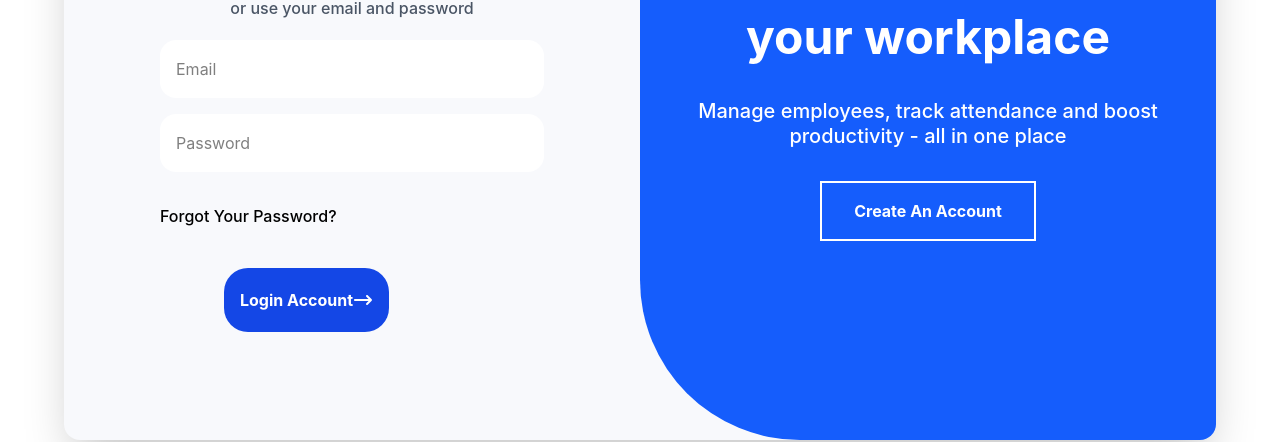
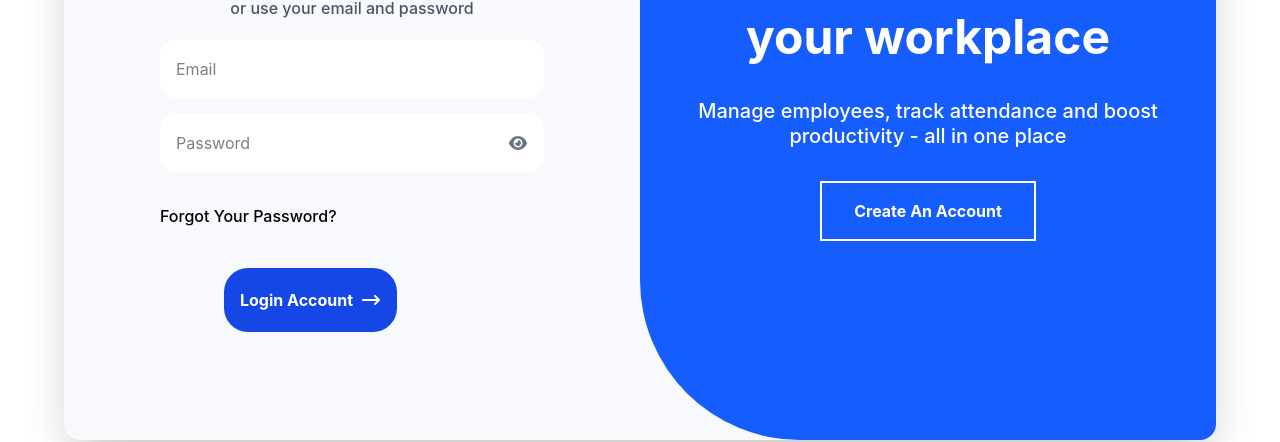
Before and after one commit to AgileRampler/EMC, a React (Vite) app: page /auth in a window 1280 px wide. Shown: the part 432-874 px from the top of the page. Built offline with nearby package versions, Linux system fonts and the light colour scheme.

Commit message:
made changes to passsoword input for more secure

```diff
--- a/src/App.jsx
+++ b/src/App.jsx
@@ -2,6 +2,7 @@ import React from 'react'
 import LandingPage from './pages/LandingPage/landingpage'
 import { Routes,Route} from 'react-router-dom'
 import AuthPage from "./pages/AuthenticationPage/authpPage"
+import Dashboard from "./pages/Dashboard/dashboard"
 
 const App = () => {
   return (
@@ -11,6 +12,7 @@ const App = () => {
 
  < Route path="/"       element={<LandingPage/>}/>
  < Route path ="/auth"  element={<AuthPage/>}/>
+    <Route path="dashboard" element={<Dashboard/>}/>
 
   </Routes>
 
--- a/src/pages/AuthenticationPage/authpPage.jsx
+++ b/src/pages/AuthenticationPage/authpPage.jsx
@@ -1,6 +1,6 @@
 import React, { useState } from 'react'
 import { FontAwesomeIcon } from '@fortawesome/react-fontawesome'
-import { faUsers,faArrowLeftLong,faCircle, faArrowRightLong } from '@fortawesome/free-solid-svg-icons'
+import { faUsers,faArrowLeftLong,faCircle, faArrowRightLong, faEye, faEyeSlash } from '@fortawesome/free-solid-svg-icons'
 import { Link, useLocation } from 'react-router-dom'
 import { faFacebook, faGithub, faGoogle, faLinkedin } from '@fortawesome/free-brands-svg-icons'
 
@@ -12,6 +12,10 @@ const location = useLocation()
   const[isLogin,setisLogin ] = useState(
       location.state?.mode === "register" ? false : true
   )
+
+  const [showLoginPassword, setShowLoginPassword] = useState(false)
+  const [showRegPassword, setShowRegPassword] = useState(false)
+  const [showRegConfirmPassword, setShowRegConfirmPassword] = useState(false)
 
   return (
     <>
@@ -88,7 +92,13 @@ const location = useLocation()
               <form className=' flex  m-4  mb-3 justify-center flex-col gap-4 leading-relaxed '>
 
                  <input className='w-full p-4 bg-white rounded-2xl' type="text" placeholder='Email' />
-                <input className='w-full bg-white rounded-2xl p-4' type="text" placeholder='Password' />
+
+                <div className='relative w-full'>
+                  <input className='w-full bg-white rounded-2xl p-4 pr-12' type={showLoginPassword ? "text" : "password"} placeholder='Password' />
+                  <button type="button" onClick={() => setShowLoginPassword(!showLoginPassword)} className='absolute right-4 top-1/2 -translate-y-1/2 text-gray-500 cursor-pointer'>
+                    <FontAwesomeIcon icon={showLoginPassword ? faEyeSlash : faEye} />
+                  </button>
+                </div>
 
                 </form>
 
@@ -98,10 +108,12 @@ const location = useLocation()
 
 
                 </div>
-                 <button className='mt-5 mx-4 lg:ms-20 w-[calc(100%-2rem)] lg:w-auto bg-blue-700 rounded-3xl hover:bg-blue-600 p-4 lg:mb-0 flex justify-center lg:justify-start cursor-pointer text-white text-l font-bold mb-10' >
+                 <Link to="/dashboard">
+                   <button className='mt-5 mx-4 lg:ms-20 w-[calc(100%-2rem)] lg:w-auto bg-blue-700 rounded-3xl hover:bg-blue-600 p-4 lg:mb-0 flex justify-center lg:justify-start cursor-pointer text-white text-l font-bold gap-2 mb-10' >
                 Login  Account
                  <span><FontAwesomeIcon icon={faArrowRightLong} style={{color: "rgb(black)",}} /></span>
                 </button>
+                 </Link>
 
 
           </div>
@@ -128,8 +140,20 @@ const location = useLocation()
 
 
                  <input className='w-full p-3 bg-white rounded-2xl' type="text" placeholder='Email' />
-                <input className='w-full bg-white rounded-2xl p-3' type="text" placeholder='Password' />
-                      <input className='w-full bg-white rounded-2xl p-3' type="text" placeholder='Confirm Your Password' />
+
+                <div className='relative w-full'>
+                  <input className='w-full bg-white rounded-2xl p-3 pr-12' type={showRegPassword ? "text" : "password"} placeholder='Password' />
+                  <button type="button" onClick={() => setShowRegPassword(!showRegPassword)} className='absolute right-4 top-1/2 -translate-y-1/2 text-gray-500 cursor-pointer'>
+                    <FontAwesomeIcon icon={showRegPassword ? faEyeSlash : faEye} />
+                  </button>
+                </div>
+
+                <div className='relative w-full'>
+                  <input className='w-full bg-white rounded-2xl p-3 pr-12' type={showRegConfirmPassword ? "text" : "password"} placeholder='Confirm Your Password' />
+                  <button type="button" onClick={() => setShowRegConfirmPassword(!showRegConfirmPassword)} className='absolute right-4 top-1/2 -translate-y-1/2 text-gray-500 cursor-pointer'>
+                    <FontAwesomeIcon icon={showRegConfirmPassword ? faEyeSlash : faEye} />
+                  </button>
+                </div>
 
                 </form>
 
@@ -139,10 +163,12 @@ const location = useLocation()
 
 
                 </div>
-                 <button className='mt-5 mx-4 lg:ms-20 w-[calc(100%-2rem)] lg:w-auto bg-blue-700 rounded-3xl hover:bg-blue-600 p-4 lg:mb-0 flex justify-center lg:justify-start cursor-pointer text-white text-l font-bold mb-10' >
+               <Link to="/dashboard">
+                   <button className='mt-5 mx-4 lg:ms-20 w-[calc(100%-2rem)] lg:w-auto bg-blue-700 rounded-3xl hover:bg-blue-600 p-4 lg:mb-0 flex justify-center lg:justify-start cursor-pointer text-white text-l font-bold mb-10 gap-2' >
                 Create Account
                  <span><FontAwesomeIcon icon={faArrowRightLong} style={{color: "rgb(black)",}} /></span>
                 </button>
+               </Link>
 
 
           </div>
--- /dev/null
+++ b/src/pages/Dashboard/dashboard.jsx
@@ -0,0 +1,9 @@
+import React from 'react'
+
+const dashboard = () => {
+  return (
+    <div>dashboard</div>
+  )
+}
+
+export default dashboard
--- a/src/pages/LandingPage/landingpage.jsx
+++ b/src/pages/LandingPage/landingpage.jsx
@@ -293,9 +293,9 @@ const LandingPage = () => {
               Join thousands of companies that trust EMS to manage their workforce efficiently.
             </p>
             <div className="flex flex-wrap gap-4 mt-8">
-              <button className="bg-blue-700 text-white px-6 py-3 rounded-2xl hover:bg-blue-600 cursor-pointer transition-colors duration-200 text-sm sm:text-base">
+              <Link to="/auth" className="bg-blue-700 text-white px-6 py-3 rounded-2xl hover:bg-blue-600 cursor-pointer transition-colors duration-200 text-sm sm:text-base">
                 Get Started Free
-              </button>
+              </Link>
               <button className="border border-blue-700 text-blue-700 px-6 py-3 rounded-2xl hover:bg-gray-100 cursor-pointer transition-colors duration-200 text-sm sm:text-base">
                 Book a Demo
               </button>
```
Lines whose indentation alone changed are shown as unchanged.
